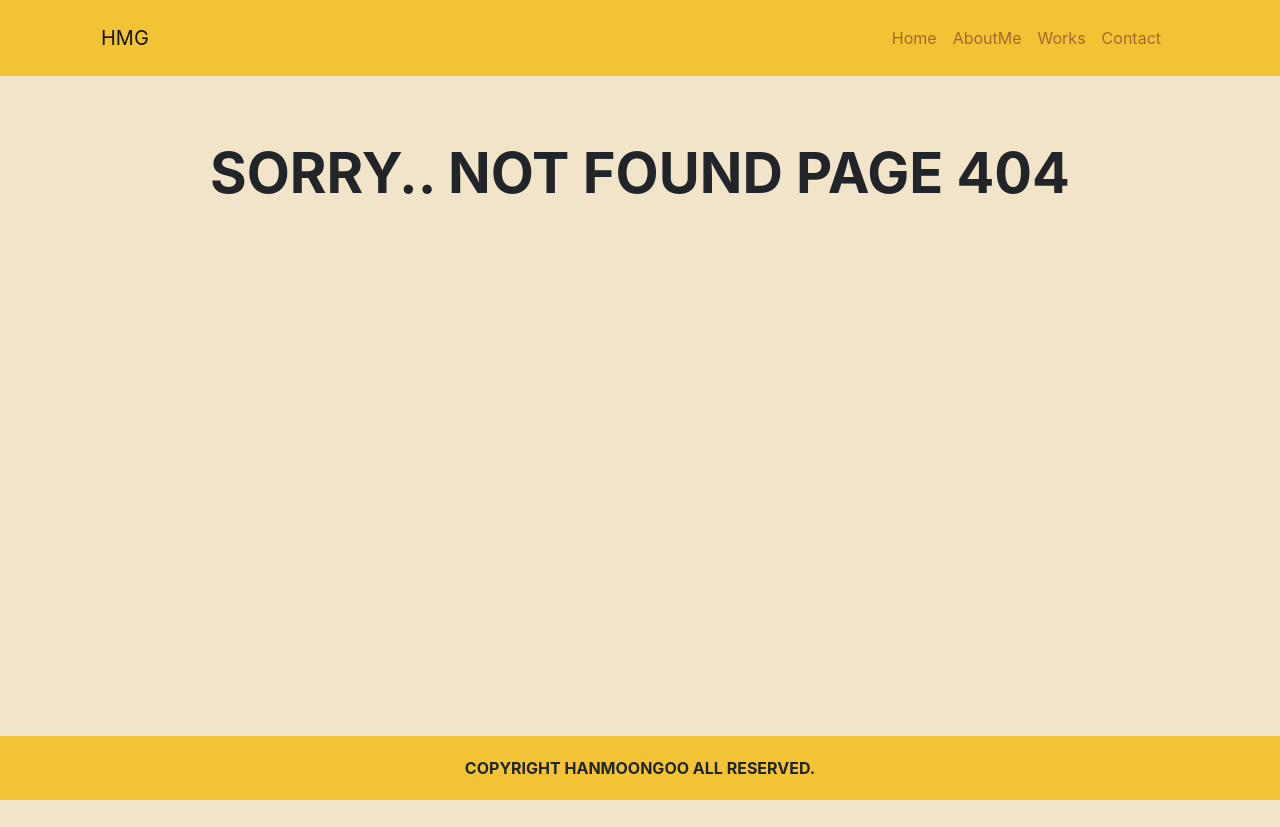
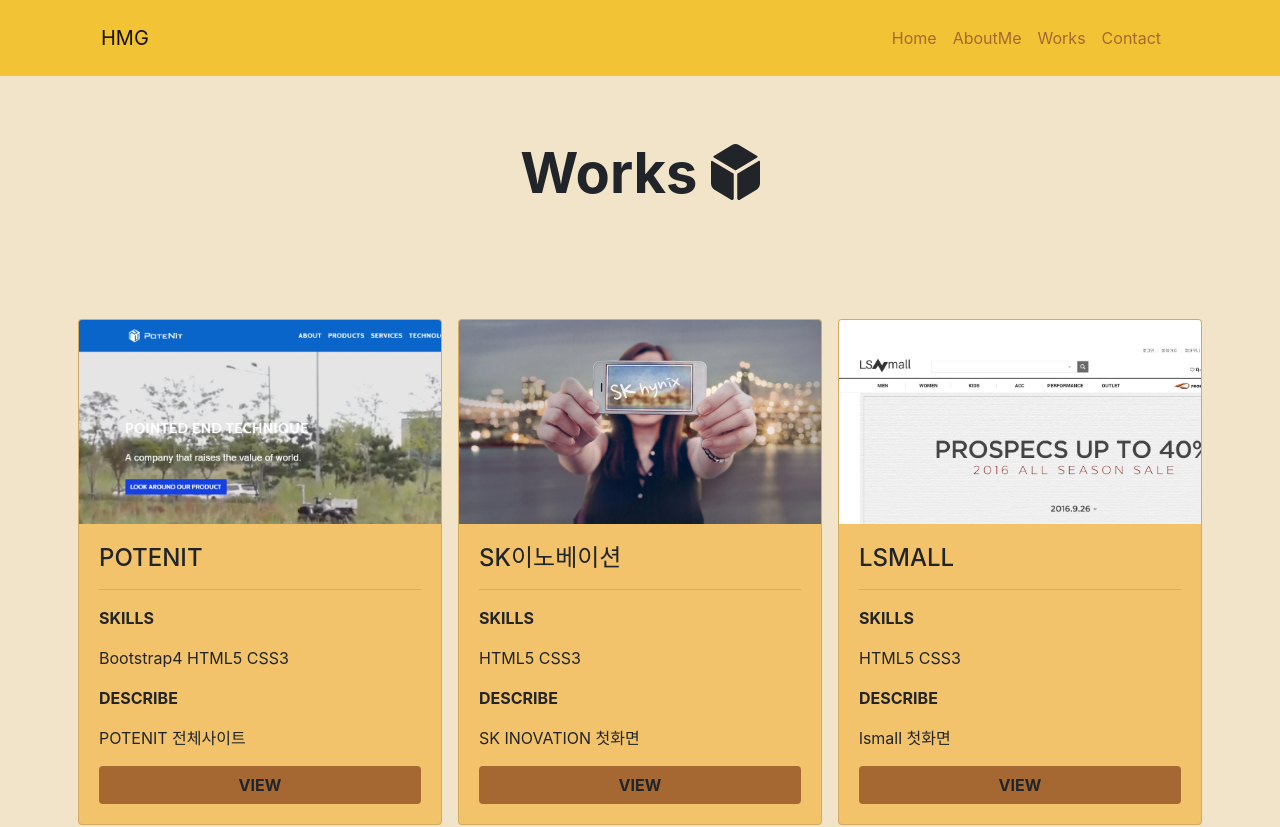
Before and after one commit to HanMG/HanMG, a React (Create React App) app: page /react-portfolio/works in a window 1280 px wide. Before the commit this address had no page. Shown: the top 827 px of the page. Before the commit the page ends 800 px from the top, so only its background shows below. Built offline with nearby package versions, Linux system fonts and the light colour scheme.

Commit message:
gh-pages test5

```diff
--- a/src/App.js
+++ b/src/App.js
@@ -16,7 +16,7 @@
 
 function App() {
   return (
-    <Router basename={process.env.PUBLIC_URL}>
+    <Router basename='/react-portfolio'>
       <NavBar />
       <div id="content">
         <Switch>
--- a/src/components/views/WorksPage/WorkList.js
+++ b/src/components/views/WorksPage/WorkList.js
@@ -9,7 +9,7 @@
     return (
         <div class="col-lg-4 p-2">
             <div class="card">
-                <img class="card-img-top" src={props.imgUrl} alt="Card image" style={{ width: "100%" }} />
+                <img class="card-img-top" src={props.imgUrl} alt="works image" style={{ width: "100%" }} />
                 <div class="card-body">
                     <h4 class="card-title">{props.title}</h4>
                     <hr />
```
